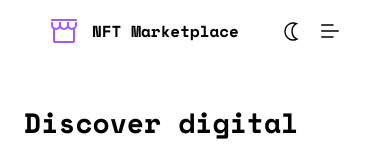
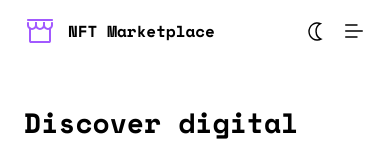
Before and after one commit to dannelara/art_gallery, a Next.js app: page / in a window 390 px wide. Shown: the top 153 px of the page. Built offline with nearby package versions, Linux system fonts and the light colour scheme.

Commit message:
header padding small screens

```diff
--- a/app/_components/global/Header.tsx
+++ b/app/_components/global/Header.tsx
@@ -13,7 +13,7 @@ const Header = () => {
     const { theme, toggleTheme } = useGlobalState()
 
     return (
-        <div className='bg-white dark:bg-gray-600 px-12 py-[.95rem] md:px-12 md:py-5 flex justify-between items-center'>
+        <div className='bg-white dark:bg-gray-600  px-6 py-[.95rem] md:px-12 md:py-5 flex justify-between items-center'>
             <div className='flex gap-3 items-center'>
                 <StoreIcon />
                 <h1 className='text-base md:text-xl text-black dark:text-white font-semibold'>NFT Marketplace</h1>
```
